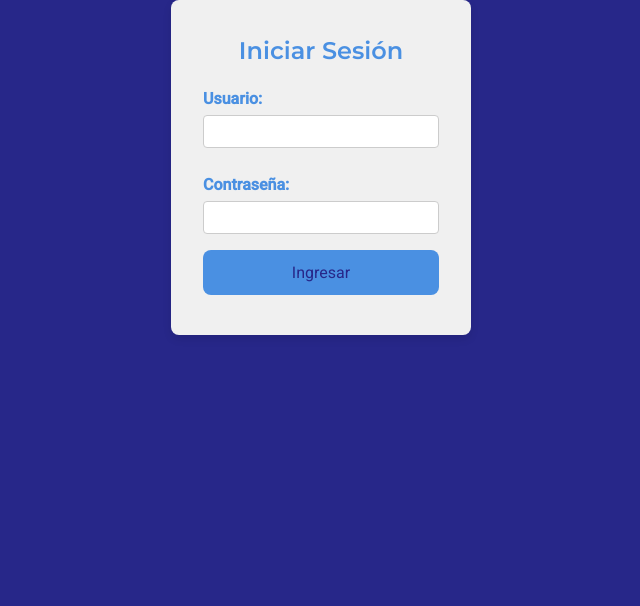
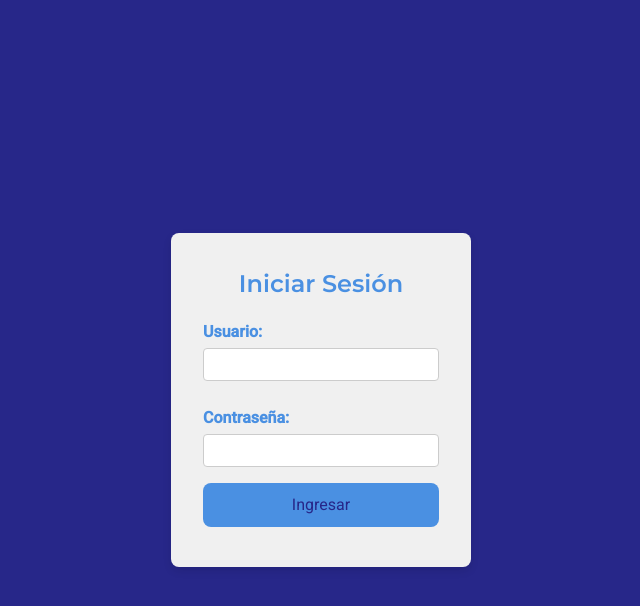
Before and after one commit to chech00/Patagonia.Turnos.github.io, a plain HTML site: page login.html in a window 1280 px wide. Shown: the whole page, without its empty margins (319-959 px from the left). Drawn offline with Linux system fonts and the light colour scheme.

Commit message:
Update styles.css

```diff
--- a/styles.css
+++ b/styles.css
@@ -1,17 +1,4 @@
-:root {
-  /* Paleta de colores y variables tipográficas */
-  --color-fondo-principal: #272789;
-  --color-texto-principal: #FFFFFF;
-  --color-fondo-secundario: #F0F0F0;
-  --color-azul-acento: #4A90E2;
-  --color-magenta: #E91E63;
-  --color-oro: #FFD700;
 
-  --font-primary: 'Roboto', sans-serif;
-  --font-secondary: 'Montserrat', sans-serif;
-
-  --transition-speed: 0.3s;
-}
     :root {
       /* Colores Principales */
       --color-fondo-principal: #272789
@@ -583,14 +570,37 @@
       display: none; /* Ocultar cualquier flecha interna */
     }
 
-/* Estilos específicos para login */
+    :root {
+      --color-fondo-principal: #272789;
+      --color-texto-principal: #FFFFFF;
+      --color-fondo-secundario: #F0F0F0;
+      --color-azul-acento: #4A90E2;
+      --color-magenta: #E91E63;
+      --color-oro: #FFD700;
+
+      --font-primary: 'Roboto', sans-serif;
+      --font-secondary: 'Montserrat', sans-serif;
+
+      --transition-speed: 0.3s;
+    }
+
+    /* Estilos específicos para la página de login */
+    body {
+      display: flex;
+      justify-content: center;
+      align-items: center;
+      height: 100vh;
+      background-color: var(--color-fondo-principal);
+      color: var(--color-texto-principal);
+      font-family: var(--font-primary);
+      margin: 0;
+    }
     .login-container {
       background: var(--color-fondo-secundario);
       padding: 2rem;
       border-radius: 8px;
       box-shadow: 0 4px 8px rgba(0,0,0,0.1);
       width: 300px;
-  margin: auto;
     }
     .login-container h2 {
       text-align: center;
```
Lines whose indentation alone changed are shown as unchanged.
